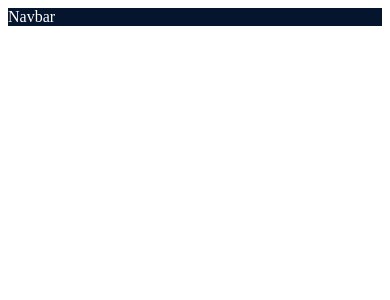
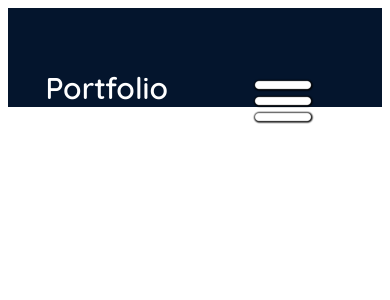
Before and after one commit to kathrynhoule/kathrynportfolio, a React (Vite) app: page / in a window 390 px wide. Shown: the top 300 px of the page. Built offline with nearby package versions, Linux system fonts and the light colour scheme.

Commit message:
adds some initial work with the navbar, adds hamburger menu icon to assets

```diff
--- a/src/components/navbar/Navbar.jsx
+++ b/src/components/navbar/Navbar.jsx
@@ -1,9 +1,23 @@
-import React from 'react'
+import React from "react";
+import styles from "./Navbar.module.css";
+import { useState } from "react";
+import { getImageURL } from "../../utils";
 
 const Navbar = () => {
   return (
-    <div>Navbar</div>
+  <nav className={styles.navbar}>
+    <a className={styles.title} href="/">Portfolio</a>
+    <div className={styles.menu}>
+      <img className={styles.menuBtn} src ={getImageURL("nav/menuIcon.png")} alt="menu-button" />
+      <ul className={styles.menuItems}>
+        <li><a href="#about">About</a></li>
+        <li><a href="#experience">Experience</a></li>
+        <li><a href="#projects">Projects</a></li>
+        <li><a href="#contact">Contact</a></li>
+      </ul>
+    </div>
+  </nav>
   )
-}
+};
 
 export default Navbar
--- a/src/components/navbar/Navbar.module.css
+++ b/src/components/navbar/Navbar.module.css
@@ -0,0 +1,72 @@
+@import "../../vars.css";
+
+
+.navbar {
+     position: relative;
+     display: flex;
+     align-items: center;
+     justify-content: space-between;
+     padding-top: 61px;
+     z-index: 2;
+     margin: 0 10%;
+}
+
+.title {
+     font-size: 30px;
+     font-weight: 600;
+     font-family: var(--font-quicksand);
+     text-decoration: none;
+     color: var(--color-text);
+}
+
+.menu {
+     display: flex;
+}
+
+.menuItems {
+     display: flex;
+     gap: 47px;
+     list-style: none;
+     font-family: var(--font-roboto);
+}
+
+.menuItems a {
+     font-size: 25px;
+     color: var(--color-text);
+     text-decoration: none;
+}
+
+@media screen and (max-width:900px) {
+     .navbar {
+          flex-direction: column;
+          align-items: flex-start;
+     }
+
+     .menu {
+          position: absolute;
+          right: 0;
+          margin-right: 10%;
+          flex-direction: column;
+          align-items: flex-end;
+          gap: 11px;
+          z-index: 3;
+     }
+
+     .menuBtn {
+          display: block;
+          cursor: pointer;
+     }
+
+     .menuItems {
+          display: none;
+          flex-direction: column;
+          align-items: center;
+          gap: 13px;
+          border-radius: 10px;
+          background: rbg(25, 55, 109);
+          background: linear-gradient(0deg, rbga(25, 55, 109, 0.2) 0%, rbga(25, 55, 109, 1) 100%);
+          padding: 24px 23px;
+          box-shadow: 0 0 4px 0 rgba(0,0,0,0.25);
+     }
+
+}
--- a/src/utils.jsx
+++ b/src/utils.jsx
@@ -1,5 +1,5 @@
 import React from "react";
 
 export const getImageURL = (path) => {
-     return new URL(`assets/${path}`, import.meta.url).href;
-}
+     return new URL(`/assets/${path}`, import.meta.url).href;
+};
--- a/src/vars.css
+++ b/src/vars.css
@@ -8,4 +8,5 @@
 
      /* fonts */
      --font-roboto: 'Roboto Mono';
+     --font-quicksand: "Quicksand", serif;
 }
```
Also changed, not shown: assets/nav/menuIcon.png (added).
